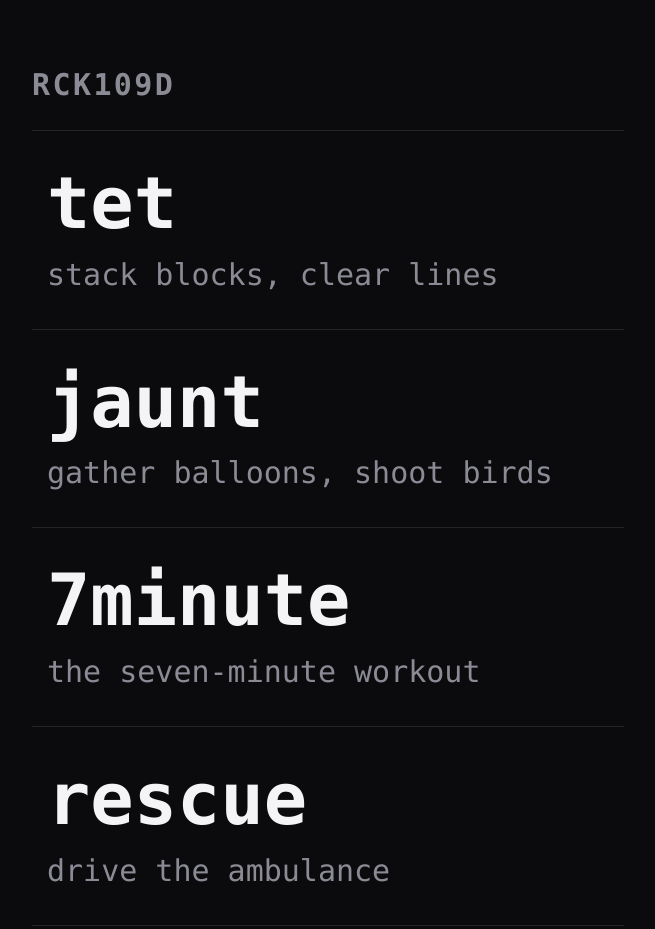
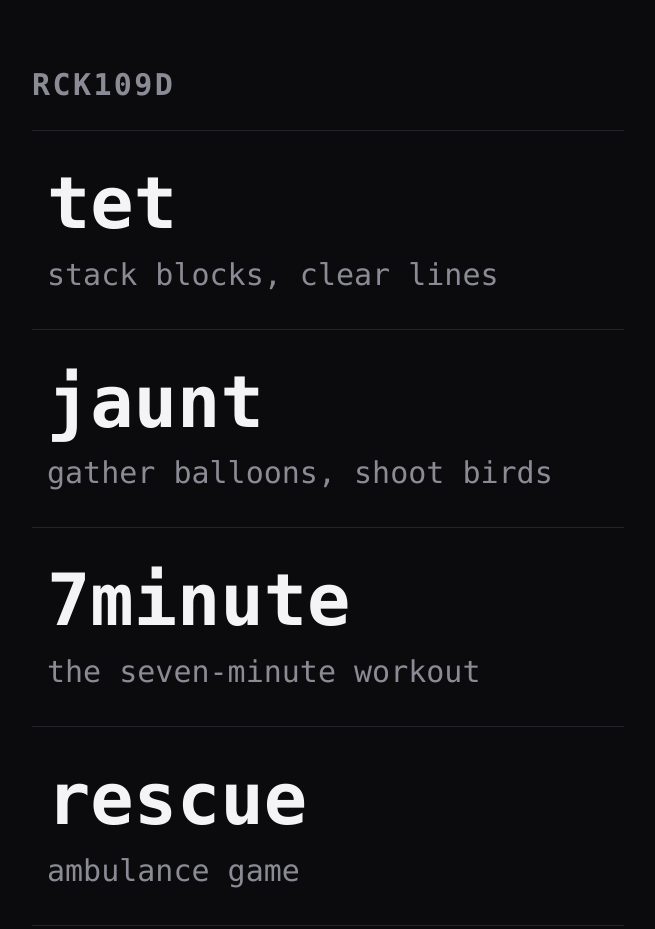
Before and after one commit to rck109d/rck109d.github.io, a plain HTML site: page index.html in a window 1280 px wide. Shown: the whole page, without its empty margins (312-967 px from the left). Drawn offline with Linux system fonts and the light colour scheme.

Commit message:
Describe rescue as an ambulance game

```diff
--- a/index.html
+++ b/index.html
@@ -113,7 +113,7 @@
       <li>
         <a href="/rescue/">
           <span class="name">rescue</span>
-          <span class="desc">drive the ambulance</span>
+          <span class="desc">ambulance game</span>
         </a>
       </li>
     </ul>
```
